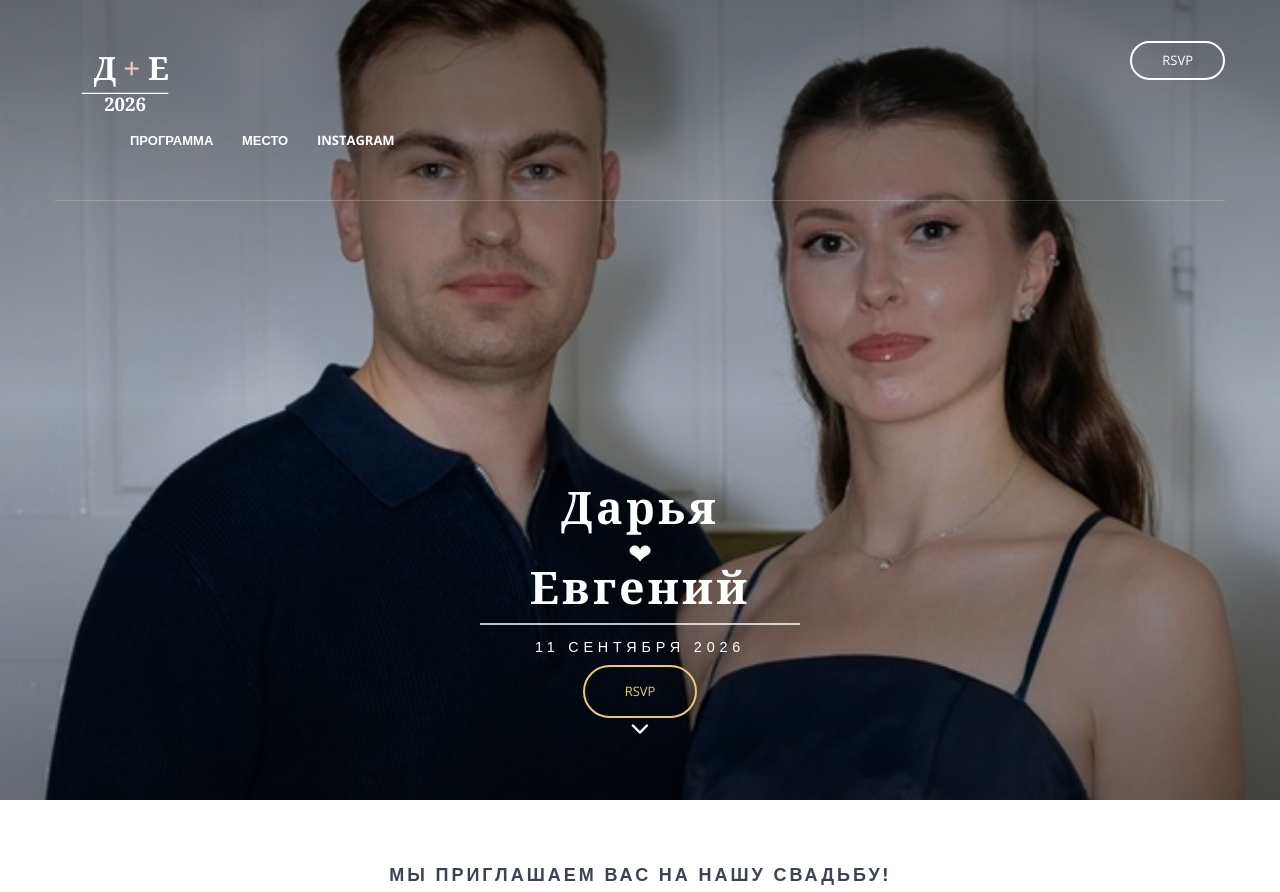
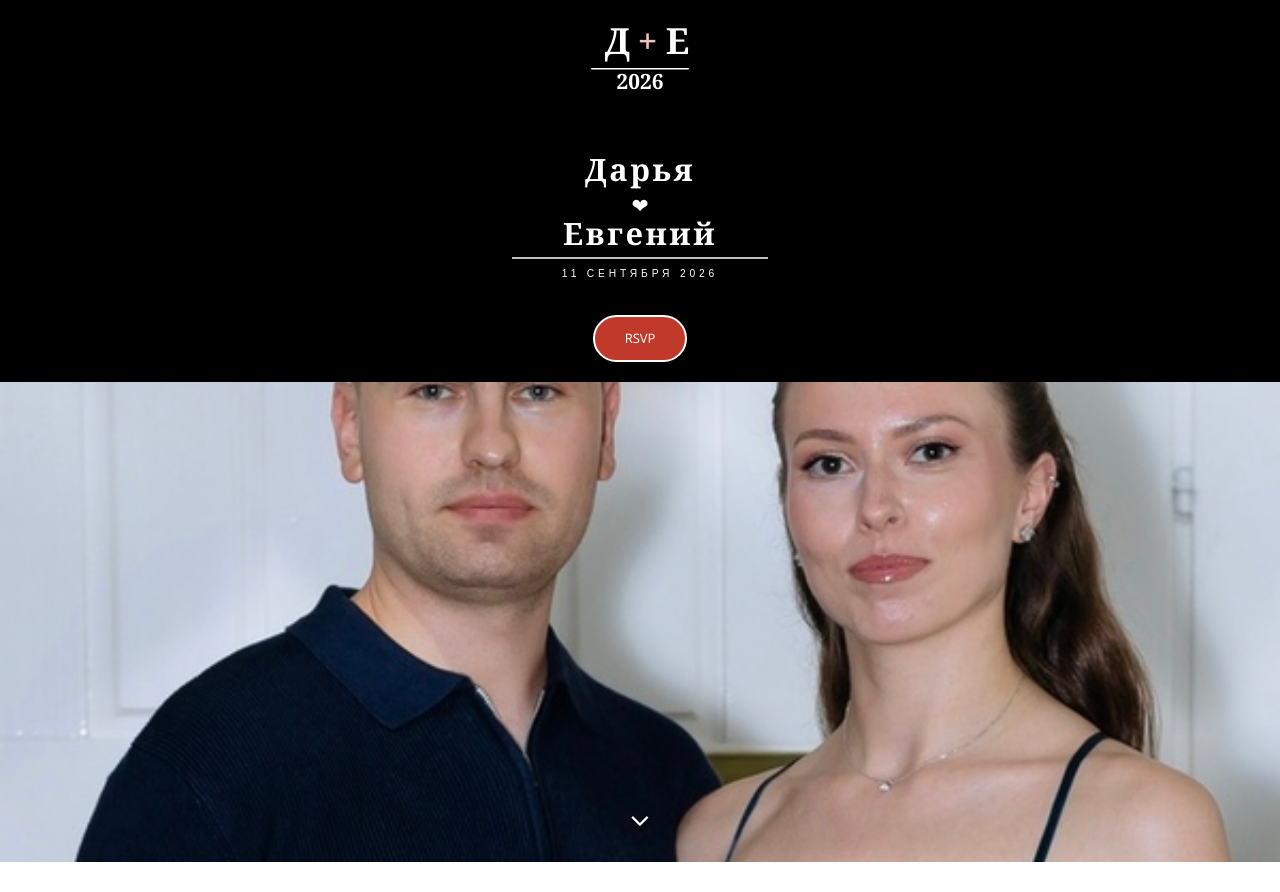
Before and after one commit to FSGAP/wedding, a website: page index.html in a window 1280 px wide. Shown: the top 892 px of the page. Drawn offline with nearby package versions, Linux system fonts and the light colour scheme; files whose address does not match are found by name.

Commit message:
Обновление дизайна

```diff
--- a/index.html
+++ b/index.html
@@ -56,22 +56,16 @@
     <script src="js/vendor/modernizr-2.8.3-respond-1.4.2.min.js"></script>
 </head>
 <body id="top">
-<section class="hero" style="height: 100vh; position: relative; overflow: hidden; display: flex; align-items: center; justify-content: center; background: #000;">
-    <!-- Фоновое фото -->
-    <img src="img/hero-min.jpg" style="position: absolute; top: 0; left: 0; width: 100%; height: 100%; object-fit: cover; z-index: 0;">
+<section class="hero" style="min-height: 100vh; display: flex; flex-direction: column; background: #000;">
 
-    <!-- Градиентное затемнение вместо шторки -->
-    <div style="position: absolute; top: 0; left: 0; width: 100%; height: 100%; background: linear-gradient(to bottom, rgba(0,0,0,0.5) 0%, rgba(0,0,0,0.2) 50%, rgba(0,0,0,0.5) 100%); z-index: 1;"></div>
-
-    <!-- Контент -->
-    <div style="position: relative; z-index: 2; width: 100%; height: 100%; display: flex; flex-direction: column; justify-content: space-between;">
-
-        <section class="navigation" style="flex-shrink: 0;">
-            <header>
-                <div class="header-content">
-                    <div class="logo" style="display: flex; justify-content: flex-start; align-items: center; width: 100%;">
-                        <a href="#" style="display: inline-block; text-align: left;">
-                            <svg xmlns="http://www.w3.org/2000/svg" viewBox="0 0 200 120" width="140" height="80" style="display: block; margin-right: auto;">
+    <!-- Шторка (верхний блок) -->
+    <div style="background: rgba(0,0,0,0.6); padding: 20px 0; z-index: 2; position: relative;">
+        <div class="container" style="display: flex; justify-content: center; align-items: center; flex-direction: column; min-height: 40vh;">
+            <div class="row" style="width: 100%;">
+                <div class="col-md-12 text-center">
+                    <div style="display: flex; justify-content: center; align-items: center; width: 100%; margin-bottom: 20px;">
+                        <a href="#" style="display: inline-block; text-align: center;">
+                            <svg xmlns="http://www.w3.org/2000/svg" viewBox="0 0 200 120" width="160" height="90" style="display: block; margin: 0 auto;">
                                 <text x="70" y="45" font-family="Georgia, serif" font-size="48" font-weight="700" fill="#ffffff" text-anchor="middle">Д</text>
                                 <text x="110" y="45" font-family="Georgia, serif" font-size="48" font-weight="700" fill="#f0c0c0" text-anchor="middle">+</text>
                                 <text x="150" y="45" font-family="Georgia, serif" font-size="48" font-weight="700" fill="#ffffff" text-anchor="middle">Е</text>
@@ -80,47 +74,31 @@
                             </svg>
                         </a>
                     </div>
-                    <div class="header-nav">
-                        <nav>
-                            <ul class="primary-nav" style="font-weight: 700;">
-                                <li><a href="#events">Программа</a></li>
-                                <li><a href="#map">Место</a></li>
-                                <li><a href="#instagram">Instagram</a></li>
-                            </ul>
-                            <ul class="member-actions">
-                                <li><a href="#rsvp" class="btn-white btn-small">RSVP</a></li>
-                            </ul>
-                        </nav>
-                    </div>
-                    <div class="navicon">
-                        <a class="nav-toggle" href="#"><span></span></a>
-                    </div>
-                </div>
-            </header>
-        </section>
 
-        <div class="container" style="flex: 1; display: flex; align-items: center; justify-content: center; flex-direction: column; padding: 20px 0;">
-            <div class="row" style="width: 100%;">
-                <div class="col-md-10 col-md-offset-1">
-                    <div class="hero-content text-center">
-                        <svg xmlns="http://www.w3.org/2000/svg" viewBox="0 0 700 250" width="600" height="200" style="max-width: 100%;">
-                            <text x="350" y="80" font-family="Georgia, serif" font-size="56" font-weight="700" fill="#ffffff" text-anchor="middle" letter-spacing="4">Дарья</text>
-                            <text x="350" y="130" font-family="Georgia, serif" font-size="36" fill="#ffffff" text-anchor="middle">❤</text>
-                            <text x="350" y="180" font-family="Georgia, serif" font-size="56" font-weight="700" fill="#ffffff" text-anchor="middle" letter-spacing="4">Евгений</text>
-                            <line x1="150" y1="205" x2="550" y2="205" stroke="#ffffff" stroke-width="2"/>
-                            <text x="350" y="240" font-family="Arial, sans-serif" font-size="18" fill="#ffffff" text-anchor="middle" letter-spacing="6">11 СЕНТЯБРЯ 2026</text>
-                        </svg>
+                    <svg xmlns="http://www.w3.org/2000/svg" viewBox="0 0 700 250" width="500" height="160" style="max-width: 100%; margin: 0 auto;">
+                        <text x="350" y="80" font-family="Georgia, serif" font-size="48" font-weight="700" fill="#ffffff" text-anchor="middle" letter-spacing="4">Дарья</text>
+                        <text x="350" y="130" font-family="Georgia, serif" font-size="32" fill="#ffffff" text-anchor="middle">❤</text>
+                        <text x="350" y="180" font-family="Georgia, serif" font-size="48" font-weight="700" fill="#ffffff" text-anchor="middle" letter-spacing="4">Евгений</text>
+                        <line x1="150" y1="200" x2="550" y2="200" stroke="#ffffff" stroke-width="2"/>
+                        <text x="350" y="230" font-family="Arial, sans-serif" font-size="16" fill="#ffffff" text-anchor="middle" letter-spacing="6">11 СЕНТЯБРЯ 2026</text>
+                    </svg>
+
+                    <div style="margin-top: 20px;">
+                        <a href="#rsvp" class="btn btn-accent btn-large rsvp-btn" style="background: #c0392b; color: #fff; padding: 12px 30px; border-radius: 30px; text-decoration: none; display: inline-block;">RSVP</a>
                     </div>
                 </div>
             </div>
-            <div class="row" style="width: 100%;">
-                <div class="col-sm-4 hidden-xs"></div>
-                <div class="col-sm-4 hidden-xs text-center"><a href="#rsvp" class="btn btn-accent btn-large rsvp-btn">RSVP</a></div>
-                <div class="col-sm-4 hidden-xs"></div>
-            </div>
         </div>
+    </div>
 
-        <div class="down-arrow floating-arrow" style="flex-shrink: 0; text-align: center; padding-bottom: 20px;"><a href="#invitation"><i class="fa fa-angle-down"></i></a></div>
+    <!-- Фото (нижний блок) -->
+    <div style="flex: 1; position: relative; overflow: hidden; min-height: 60vh;">
+        <img src="img/hero-min.jpg" style="position: absolute; top: 0; left: 0; width: 100%; height: 100%; object-fit: cover; z-index: 0;">
+    </div>
+
+    <!-- Стрелка вниз -->
+    <div class="down-arrow floating-arrow" style="position: absolute; bottom: 20px; left: 50%; transform: translateX(-50%); z-index: 3;">
+        <a href="#invitation"><i class="fa fa-angle-down" style="color: #fff; font-size: 30px;"></i></a>
     </div>
 </section>
 
```
